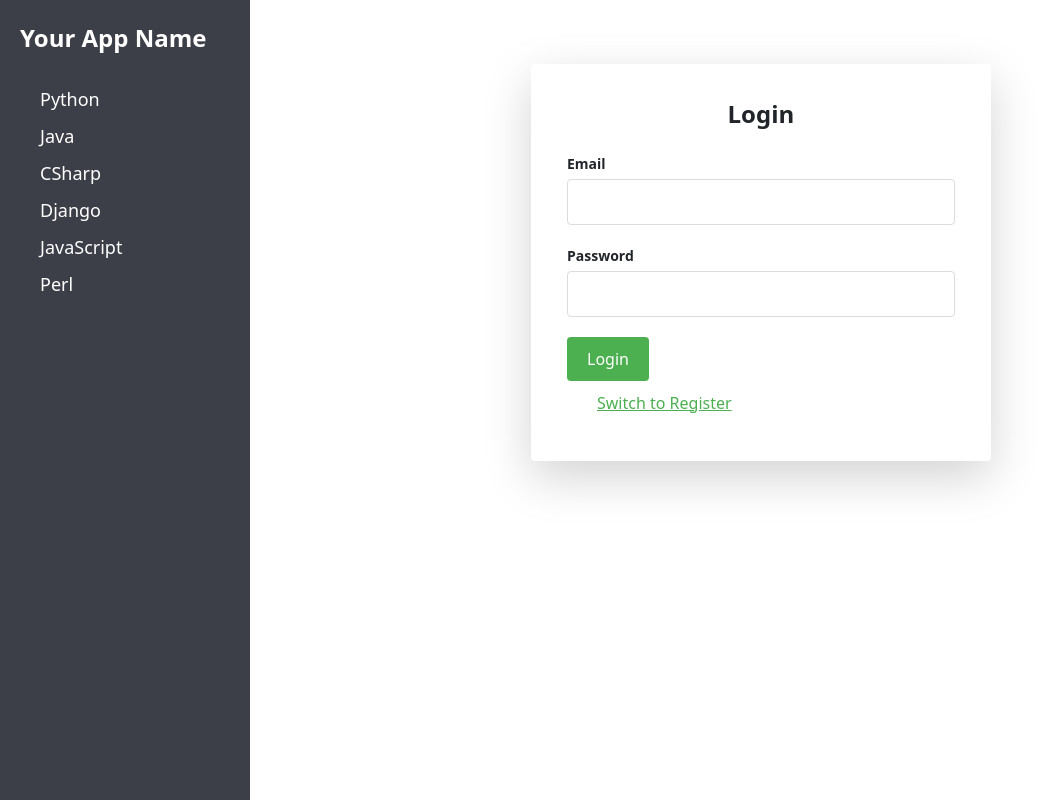
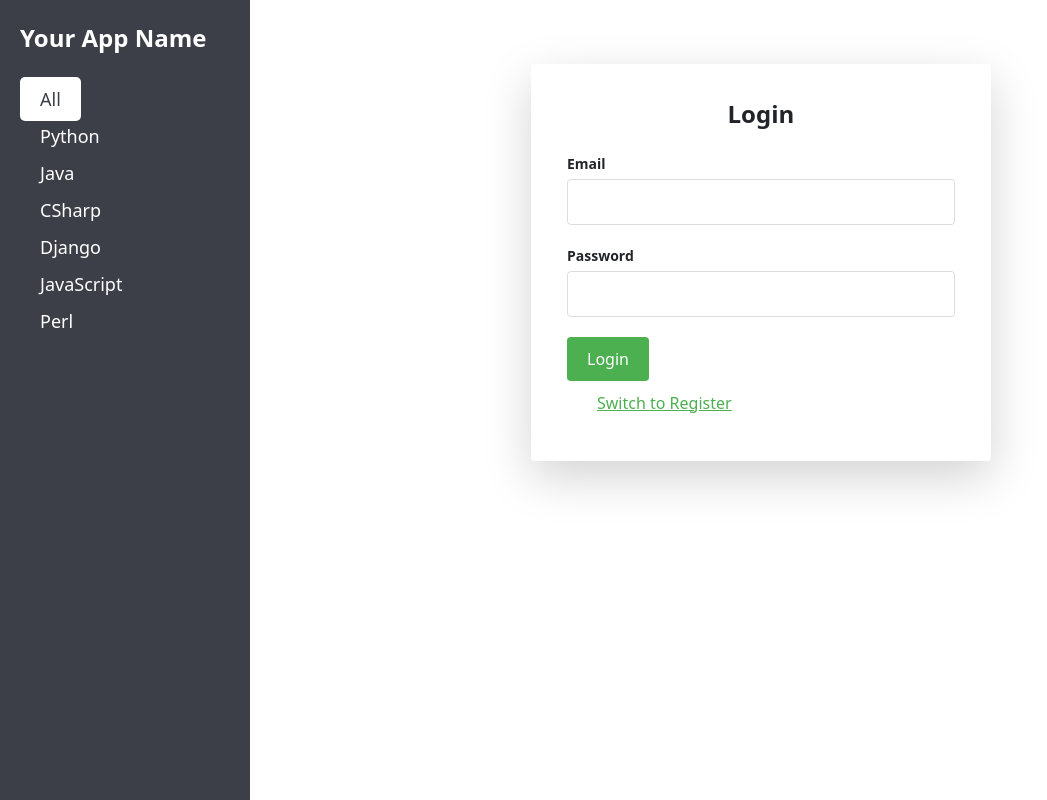
Before and after one commit to imtiaz1710/course-project-ui2, an Angular app: page /auth in a window 1280 px wide. Shown: the whole page, without its empty margins (0-1047 px from the left). Built offline with nearby package versions, Linux system fonts and the light colour scheme.

Commit message:
sidebar highlighter done

```diff
--- a/src/app/components/auth/auth.component.ts
+++ b/src/app/components/auth/auth.component.ts
@@ -55,12 +55,10 @@ export class AuthComponent implements OnInit {
 
     this.authService.register(email, password, confirmPassword).subscribe(
       resData => {
-        debugger
         this.isLoading = false;
         this.router.navigate(['/']);
       },
       errorMessage => {
-        debugger
         this.error = [...errorMessage?.error?.password, ...errorMessage?.error?.email].toString();
         this.isLoading = false;
       }
--- a/src/app/components/create-room/create-room.component.ts
+++ b/src/app/components/create-room/create-room.component.ts
@@ -24,9 +24,7 @@ export class CreateRoomComponent implements OnInit {
     //.post.posts.push(newPost);
     this.roomService.createRoom(this.topic, this.name, this.description).subscribe({
       next: (res) => {
-        debugger
       }, error: (err) => {
-        debugger
       }
     })
     // close modal and reset input fields
--- a/src/app/components/sidebar/sidebar.component.css
+++ b/src/app/components/sidebar/sidebar.component.css
@@ -41,13 +41,19 @@
   cursor: pointer;
 }
 
-.sidebar .menu a.active {
-  font-weight: 700;
+.sidebar .menu a:hover {
   background-color: #fff;
   color: #3c3f47;
 }
 
-.sidebar .menu a:hover {
+.sidebar .menu a.selected{
   background-color: #fff;
   color: #3c3f47;
+  text-decoration: none;
+  font-size: 18px;
+  font-weight: 500;
+  padding: 10px 20px;
+  border-radius: 5px;
+  transition: background-color 0.2s ease;
+  cursor: pointer;
 }
--- a/src/app/components/sidebar/sidebar.component.html
+++ b/src/app/components/sidebar/sidebar.component.html
@@ -2,9 +2,12 @@
   <div class="logo">Your App Name</div>
   <div class="menu">
     <ul>
-      <li *ngFor="let topic of topics">
-        <a routerLink="/topics/{{ topic.name }}">{{ topic.name }}</a>
-      </li>
+      <li><a [ngClass]="{'selected': selectedTopic === 'all' }" routerLink="/" (click)="selectTopic('all')">All</a></li>
+      <div *ngFor="let topic of topics">
+        <li>
+          <a [ngClass]="{'selected': selectedTopic === topic?.name }" routerLink="/topics/{{ topic.name }}" (click)="selectTopic(topic?.name)">{{ topic?.name }}</a>
+        </li>
+      </div>
     </ul>
   </div>
 </div>
--- a/src/app/components/sidebar/sidebar.component.ts
+++ b/src/app/components/sidebar/sidebar.component.ts
@@ -5,7 +5,10 @@ import { Component } from '@angular/core';
   templateUrl: './sidebar.component.html',
   styleUrls: ['./sidebar.component.css']
 })
+
 export class SidebarComponent {
+  public selectedTopic: string = 'all';
+
   topics = [
     { id: 1, name: 'Python' },
     { id: 2, name: 'Java' },
@@ -14,4 +17,8 @@ export class SidebarComponent {
     { id: 3, name: 'JavaScript' },
     { id: 3, name: 'Perl' },
   ];
+
+  selectTopic(topic: string) {
+    this.selectedTopic = topic;
+  }
 }
```
